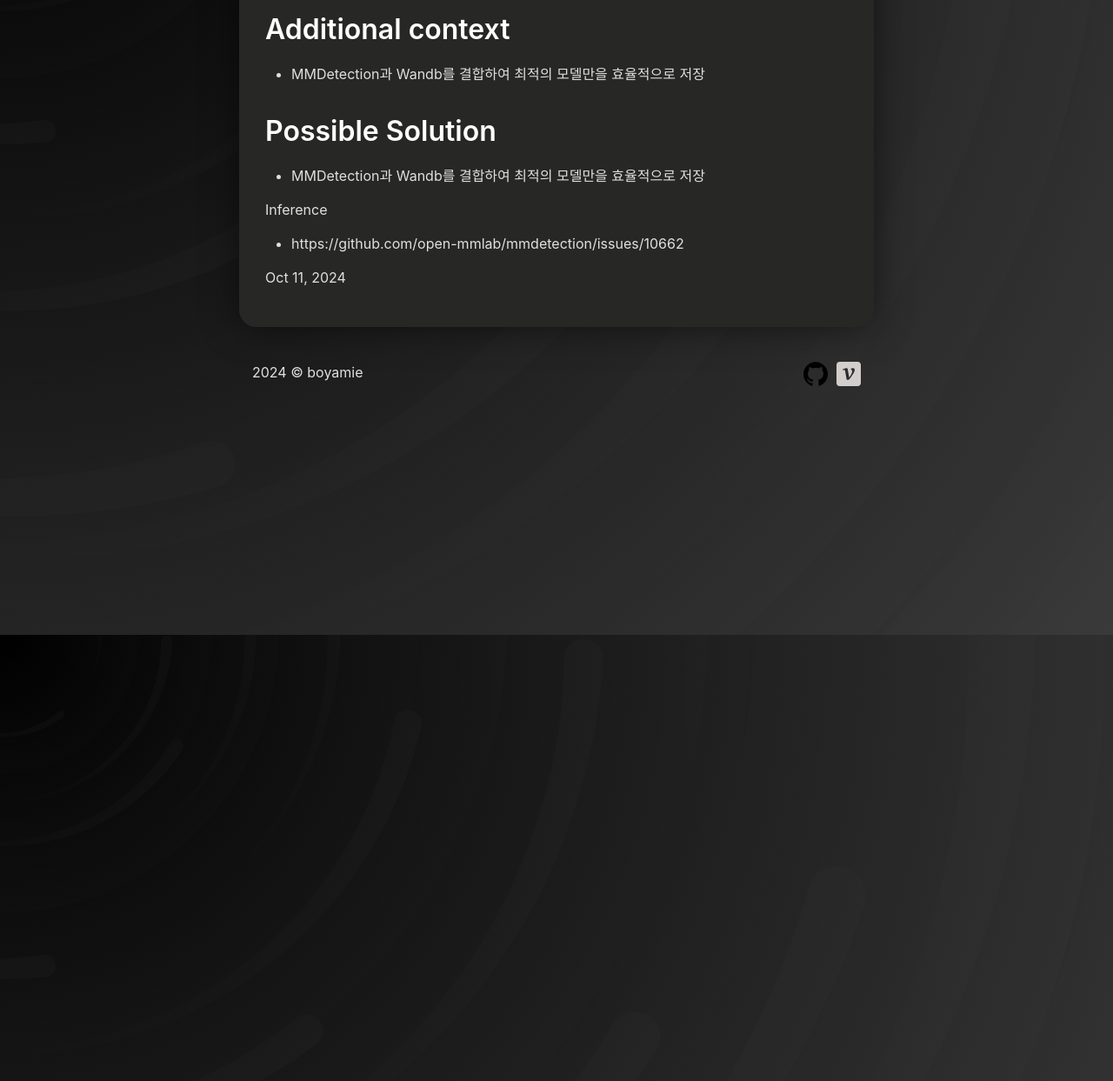
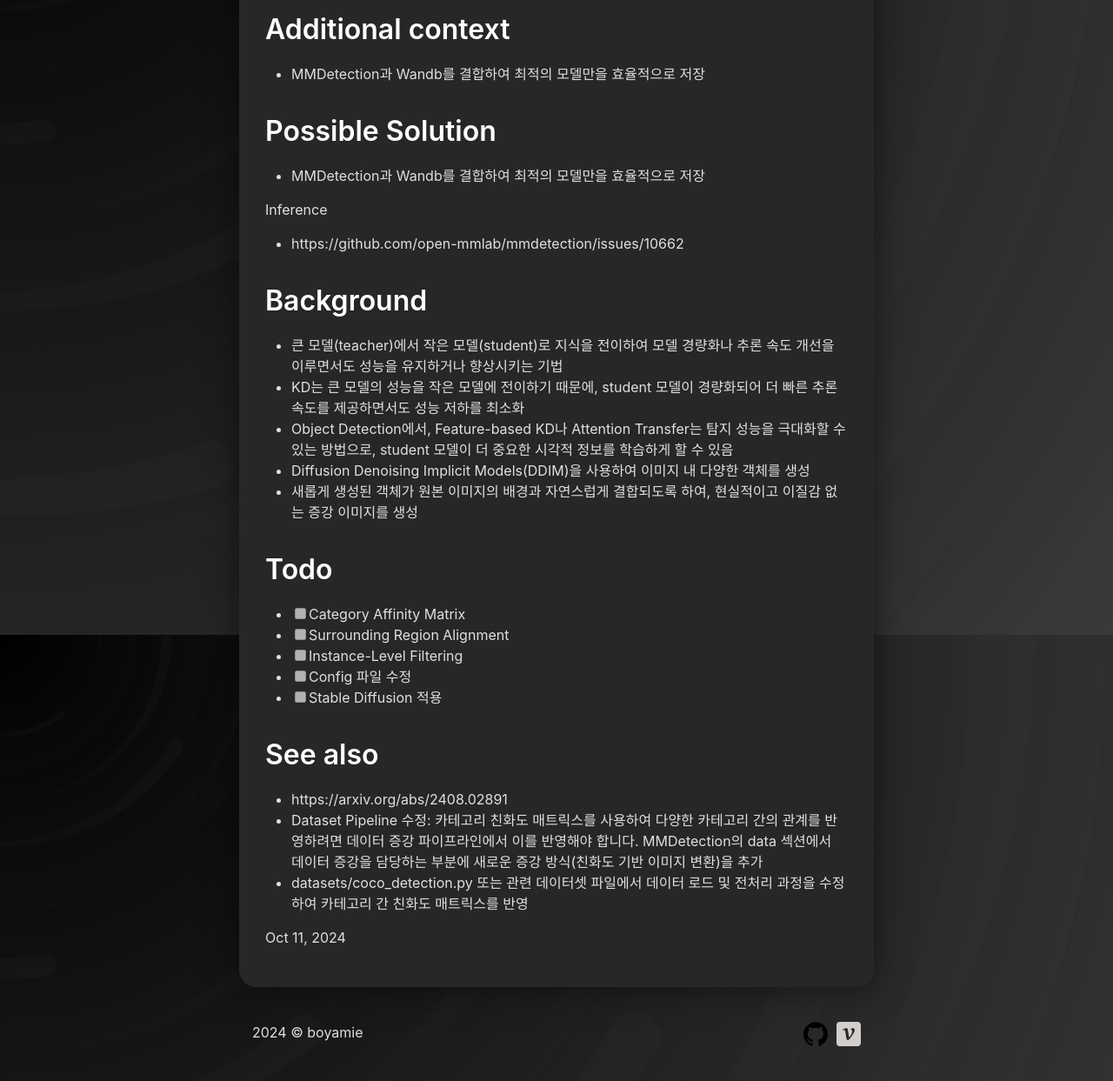
Before and after one commit to boyamie/boyamie.github.io, a Jekyll site: the page built from _posts/2024-10-11-boostcamp_040.md, in a window 1280 px wide and 1400 px high, scrolled down 1993 px. Shown: the part 157-1400 px from the top of the window at 87% size. Built offline with Jekyll 4.4.1, drawn with Linux system fonts in a browser that asks for light colours.

Commit message:
Update 2024-10-11-boostcamp_040.md

```diff
--- a/_posts/2024-10-11-boostcamp_040.md
+++ b/_posts/2024-10-11-boostcamp_040.md
@@ -67,3 +67,22 @@ wandb.log_artifact(artifact)
 
 Inference
 - https://github.com/open-mmlab/mmdetection/issues/10662
+
+## Background
+- 큰 모델(teacher)에서 작은 모델(student)로 지식을 전이하여 모델 경량화나 추론 속도 개선을 이루면서도 성능을 유지하거나 향상시키는 기법
+- KD는 큰 모델의 성능을 작은 모델에 전이하기 때문에, student 모델이 경량화되어 더 빠른 추론 속도를 제공하면서도 성능 저하를 최소화
+- Object Detection에서, Feature-based KD나 Attention Transfer는 탐지 성능을 극대화할 수 있는 방법으로, student 모델이 더 중요한 시각적 정보를 학습하게 할 수 있음
+- Diffusion Denoising Implicit Models(DDIM)을 사용하여 이미지 내 다양한 객체를 생성
+- 새롭게 생성된 객체가 원본 이미지의 배경과 자연스럽게 결합되도록 하여, 현실적이고 이질감 없는 증강 이미지를 생성
+
+## Todo
+- [ ] Category Affinity Matrix
+- [ ] Surrounding Region Alignment
+- [ ] Instance-Level Filtering
+- [ ] Config 파일 수정
+- [ ] Stable Diffusion 적용
+
+## See also
+- https://arxiv.org/abs/2408.02891
+- Dataset Pipeline 수정: 카테고리 친화도 매트릭스를 사용하여 다양한 카테고리 간의 관계를 반영하려면 데이터 증강 파이프라인에서 이를 반영해야 합니다. MMDetection의 data 섹션에서 데이터 증강을 담당하는 부분에 새로운 증강 방식(친화도 기반 이미지 변환)을 추가
+- datasets/coco_detection.py 또는 관련 데이터셋 파일에서 데이터 로드 및 전처리 과정을 수정하여 카테고리 간 친화도 매트릭스를 반영
```
